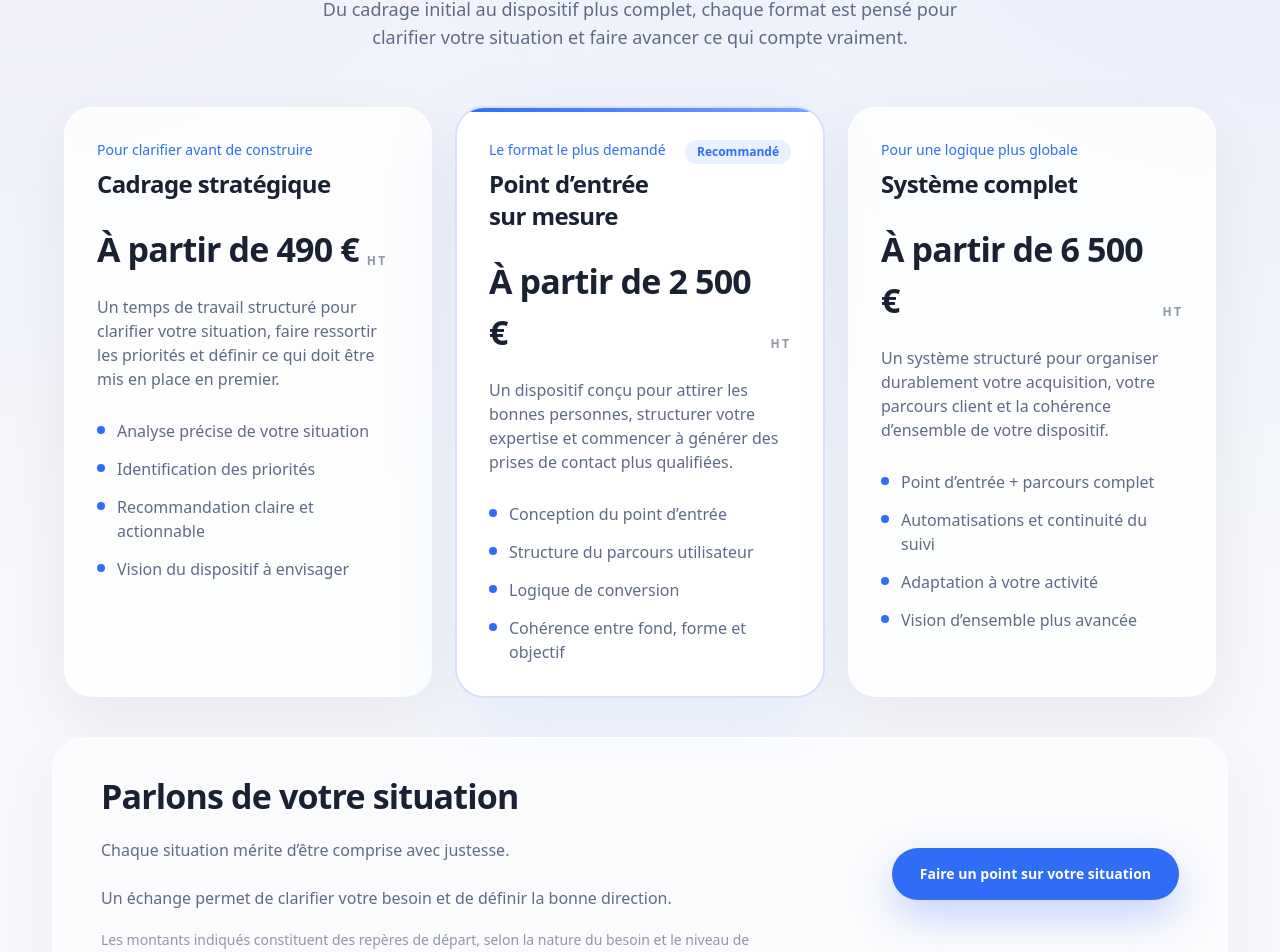
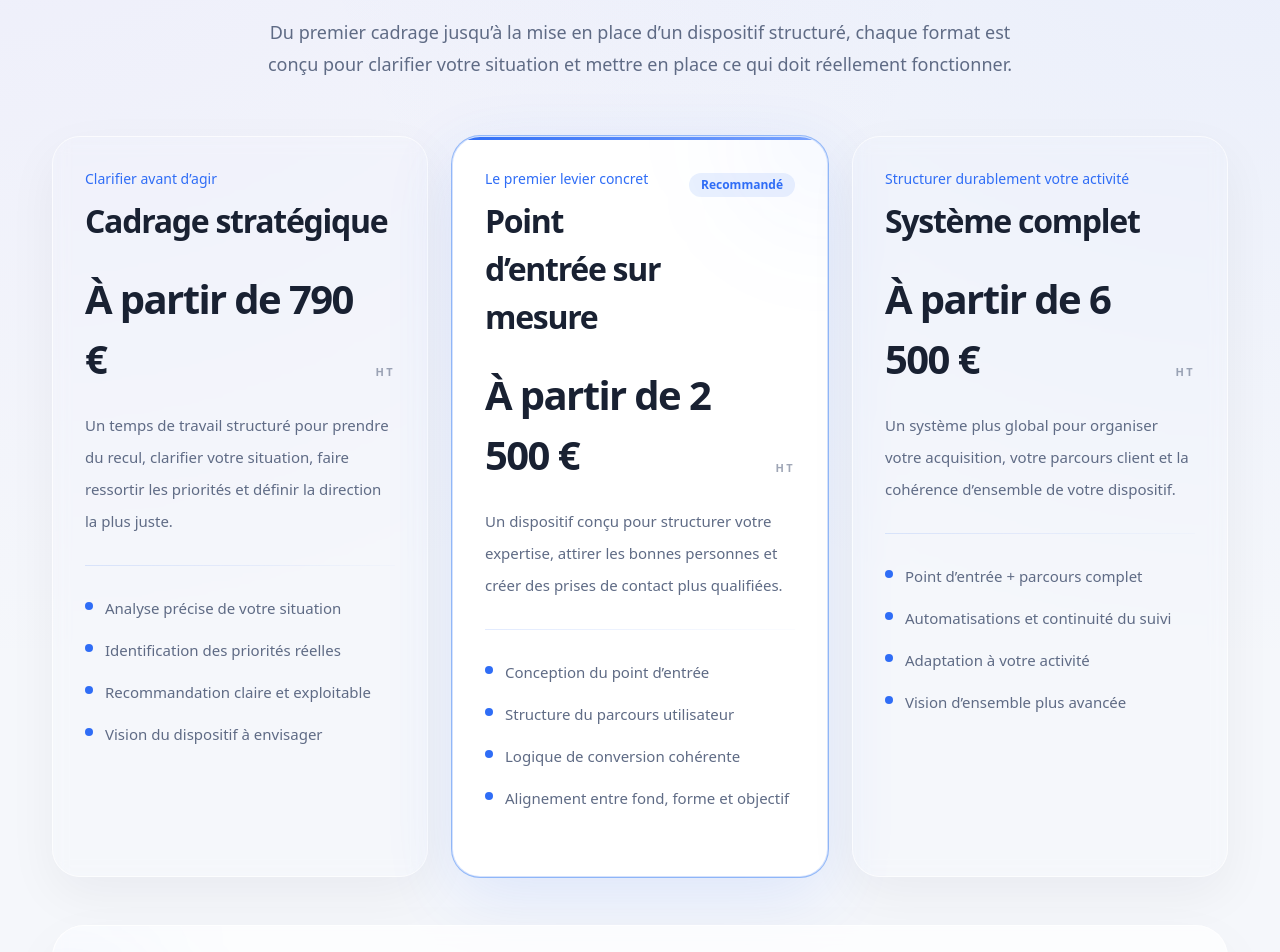
Before and after one commit to arnaudcrestey/portail-site-vitrine, a Next.js app: page /tarifs in a window 1280 px wide. Shown: the part 353-1305 px from the top of the page. Built offline with nearby package versions, Linux system fonts and the light colour scheme.

Commit message:
Update page.tsx

```diff
--- a/app/tarifs/page.tsx
+++ b/app/tarifs/page.tsx
@@ -12,37 +12,37 @@ type PricingItem = {
 const pricingItems: PricingItem[] = [
   {
     title: 'Cadrage stratégique',
-    subtitle: 'Pour clarifier avant de construire',
-    amount: '490',
+    subtitle: 'Clarifier avant d’agir',
+    amount: '790',
     description:
-      'Un temps de travail structuré pour clarifier votre situation, faire ressortir les priorités et définir ce qui doit être mis en place en premier.',
+      'Un temps de travail structuré pour prendre du recul, clarifier votre situation, faire ressortir les priorités et définir la direction la plus juste.',
     details: [
       'Analyse précise de votre situation',
-      'Identification des priorités',
-      'Recommandation claire et actionnable',
+      'Identification des priorités réelles',
+      'Recommandation claire et exploitable',
       'Vision du dispositif à envisager',
     ],
   },
   {
     title: 'Point d’entrée sur mesure',
-    subtitle: 'Le format le plus demandé',
+    subtitle: 'Le premier levier concret',
     amount: '2 500',
     description:
-      'Un dispositif conçu pour attirer les bonnes personnes, structurer votre expertise et commencer à générer des prises de contact plus qualifiées.',
+      'Un dispositif conçu pour structurer votre expertise, attirer les bonnes personnes et créer des prises de contact plus qualifiées.',
     details: [
       'Conception du point d’entrée',
       'Structure du parcours utilisateur',
-      'Logique de conversion',
-      'Cohérence entre fond, forme et objectif',
+      'Logique de conversion cohérente',
+      'Alignement entre fond, forme et objectif',
     ],
     featured: true,
   },
   {
     title: 'Système complet',
-    subtitle: 'Pour une logique plus globale',
+    subtitle: 'Structurer durablement votre activité',
     amount: '6 500',
     description:
-      'Un système structuré pour organiser durablement votre acquisition, votre parcours client et la cohérence d’ensemble de votre dispositif.',
+      'Un système plus global pour organiser votre acquisition, votre parcours client et la cohérence d’ensemble de votre dispositif.',
     details: [
       'Point d’entrée + parcours complet',
       'Automatisations et continuité du suivi',
@@ -60,62 +60,72 @@ export const metadata = {
 
 function PriceDisplay({ amount }: { amount: string }) {
   return (
-    <div className="mt-6 flex items-end gap-2">
-      <span className="text-[30px] font-semibold tracking-tight text-ink sm:text-[34px]">
+    <div className="mt-6 flex items-end gap-2 sm:gap-2.5">
+      <span className="text-[30px] font-semibold tracking-[-0.04em] text-ink sm:text-[36px] lg:text-[40px]">
         À partir de {amount} €
       </span>
-      <span className="pb-[6px] text-[11px] font-semibold uppercase tracking-[0.18em] text-slate/70 sm:text-xs">
+      <span className="pb-[7px] text-[10px] font-semibold uppercase tracking-[0.22em] text-slate/60 sm:pb-[8px] sm:text-[11px]">
         HT
       </span>
     </div>
   );
 }
 
+function CheckDot() {
+  return <span className="mt-[8px] h-2 w-2 shrink-0 rounded-full bg-[#2f6df6]" />;
+}
+
 export default function TarifsPage() {
   return (
-    <section className="section-spacing">
+    <section className="section-spacing overflow-hidden">
       <div className="container-layout">
-        <div className="mx-auto max-w-3xl text-center">
+        <div className="mx-auto max-w-4xl text-center">
           <span className="section-eyebrow">Formats & tarifs</span>
 
-          <h1 className="mt-4 text-4xl font-semibold tracking-tight text-ink sm:text-5xl lg:text-[48px] lg:leading-[1.12]">
+          <h1 className="mt-4 text-[2.2rem] font-semibold tracking-[-0.05em] text-ink sm:text-5xl lg:text-[60px] lg:leading-[1.04]">
             Structurer ce qui doit
             <br className="hidden sm:block" />
             vraiment fonctionner
           </h1>
 
-          <p className="mx-auto mt-5 max-w-2xl text-base leading-8 text-slate sm:text-lg">
-            Du cadrage initial au dispositif plus complet, chaque format est pensé pour clarifier
-            votre situation et faire avancer ce qui compte vraiment.
+          <p className="mx-auto mt-6 max-w-3xl text-[15px] leading-7 text-slate sm:text-lg sm:leading-8">
+            Du premier cadrage jusqu’à la mise en place d’un dispositif structuré, chaque format est
+            conçu pour clarifier votre situation et mettre en place ce qui doit réellement
+            fonctionner.
           </p>
         </div>
 
-        <div className="mx-auto mt-14 grid max-w-6xl gap-6 lg:grid-cols-3">
+        <div className="mx-auto mt-12 grid max-w-7xl gap-6 md:mt-14 md:grid-cols-2 xl:grid-cols-3">
           {pricingItems.map((item) => (
             <article
               key={item.title}
-              className={`relative flex h-full flex-col overflow-hidden rounded-[28px] border px-6 py-7 sm:px-8 sm:py-8 ${
+              className={`group relative flex h-full flex-col overflow-hidden rounded-[28px] border px-5 py-6 transition duration-300 sm:px-7 sm:py-8 lg:px-8 ${
                 item.featured
-                  ? 'border-[#2f6df6]/20 bg-white shadow-[0_24px_80px_rgba(47,109,246,0.10)] ring-1 ring-[#2f6df6]/10'
-                  : 'border-white/60 bg-white/80 shadow-[0_20px_60px_rgba(15,23,42,0.06)]'
+                  ? 'border-[#2f6df6]/20 bg-white shadow-[0_20px_70px_rgba(47,109,246,0.12)] ring-1 ring-[#2f6df6]/12'
+                  : 'border-white/70 bg-white/82 shadow-[0_18px_50px_rgba(15,23,42,0.05)] backdrop-blur'
               }`}
             >
               {item.featured ? (
-                <div className="pointer-events-none absolute inset-x-0 top-0 h-1 bg-[linear-gradient(90deg,#2f6df6_0%,#7aa2ff_100%)]" />
-              ) : null}
+                <>
+                  <div className="pointer-events-none absolute inset-x-0 top-0 h-[3px] bg-[linear-gradient(90deg,#2f6df6_0%,#7ea7ff_100%)]" />
+                  <div className="pointer-events-none absolute -right-20 -top-20 h-40 w-40 rounded-full bg-[#2f6df6]/[0.06] blur-3xl" />
+                </>
+              ) : (
+                <div className="pointer-events-none absolute -right-16 -top-16 h-32 w-32 rounded-full bg-slate-200/30 blur-3xl" />
+              )}
 
-              <div className="flex h-full flex-col">
+              <div className="relative flex h-full flex-col">
                 <div>
-                  <div className="flex items-start justify-between gap-4">
-                    <div>
+                  <div className="flex flex-col gap-4 sm:flex-row sm:items-start sm:justify-between">
+                    <div className="min-w-0">
                       <p className="text-sm font-medium text-[#2f6df6]">{item.subtitle}</p>
-                      <h2 className="mt-2 text-2xl font-semibold tracking-tight text-ink">
+                      <h2 className="mt-2 text-[28px] font-semibold tracking-[-0.04em] text-ink sm:text-[30px] lg:text-[32px]">
                         {item.title}
                       </h2>
                     </div>
 
                     {item.featured ? (
-                      <span className="inline-flex shrink-0 rounded-full bg-[#2f6df6]/10 px-3 py-1 text-[11px] font-semibold text-[#2f6df6] sm:text-xs">
+                      <span className="inline-flex w-fit shrink-0 rounded-full bg-[#2f6df6]/10 px-3 py-1 text-[11px] font-semibold text-[#2f6df6] sm:mt-1 sm:text-xs">
                         Recommandé
                       </span>
                     ) : null}
@@ -123,49 +133,58 @@ export default function TarifsPage() {
 
                   <PriceDisplay amount={item.amount} />
 
-                  <p className="mt-5 text-sm leading-7 text-slate sm:text-base">
+                  <p className="mt-5 text-sm leading-7 text-slate sm:text-[15px] sm:leading-8">
                     {item.description}
                   </p>
                 </div>
 
-                <ul className="mt-7 space-y-3.5 text-sm text-slate sm:text-base">
+                <div className="mt-7 h-px w-full bg-[linear-gradient(90deg,rgba(47,109,246,0.14),rgba(47,109,246,0.02))]" />
+
+                <ul className="mt-7 space-y-3.5 text-sm text-slate sm:text-[15px] sm:leading-7">
                   {item.details.map((detail) => (
                     <li key={detail} className="flex items-start gap-3">
-                      <span className="mt-[7px] h-2 w-2 shrink-0 rounded-full bg-[#2f6df6]" />
+                      <CheckDot />
                       <span>{detail}</span>
                     </li>
                   ))}
                 </ul>
+
+                <div className="mt-8" />
               </div>
             </article>
           ))}
         </div>
 
-        <div className="mt-10 rounded-[28px] border border-white/60 bg-white/55 px-6 py-8 shadow-[0_20px_60px_rgba(15,23,42,0.04)] backdrop-blur sm:rounded-[32px] sm:px-8 sm:py-10 lg:px-12">
-          <div className="flex flex-col gap-7 lg:flex-row lg:items-center lg:justify-between lg:gap-12">
-            <div className="max-w-[720px]">
-              <h3 className="text-2xl font-semibold tracking-tight text-ink sm:text-3xl lg:text-[34px]">
+        <div className="mt-10 md:mt-12">
+          <div className="relative overflow-hidden rounded-[28px] border border-white/70 bg-white/70 px-5 py-7 shadow-[0_20px_60px_rgba(15,23,42,0.04)] backdrop-blur sm:rounded-[32px] sm:px-8 sm:py-10 lg:px-12 lg:py-12">
+            <div className="pointer-events-none absolute -left-16 top-0 h-40 w-40 rounded-full bg-[#2f6df6]/[0.05] blur-3xl" />
+            <div className="pointer-events-none absolute right-0 top-0 h-40 w-40 rounded-full bg-slate-300/20 blur-3xl" />
+
+            <div className="relative flex flex-col gap-8 lg:flex-row lg:items-center lg:justify-between lg:gap-12">
+              <div className="max-w-[760px]">
+                <h3 className="text-[30px] font-semibold tracking-[-0.04em] text-ink sm:text-[34px] lg:text-[38px]">
                   Parlons de votre situation
                 </h3>
 
-              <p className="mt-4 max-w-[560px] text-sm leading-7 text-slate sm:mt-5 sm:text-base sm:leading-8">
+                <p className="mt-4 max-w-[620px] text-sm leading-7 text-slate sm:text-base sm:leading-8">
                   Chaque situation mérite d’être comprise avec justesse.
                 </p>
 
-              <p className="mt-3 max-w-[620px] text-sm leading-7 text-slate sm:mt-4 sm:text-base sm:leading-8">
-                Un échange permet de clarifier votre besoin et de définir la bonne direction.
+                <p className="mt-3 max-w-[680px] text-sm leading-7 text-slate sm:text-base sm:leading-8">
+                  Un échange permet de clarifier votre besoin, d’évaluer le niveau de structuration
+                  nécessaire et de définir la direction la plus pertinente.
                 </p>
 
-              <p className="mt-4 text-xs leading-6 text-slate/70 sm:text-sm">
-                Les montants indiqués constituent des repères de départ, selon la nature du besoin
-                et le niveau de structuration attendu.
+                <p className="mt-5 max-w-[720px] text-xs leading-6 text-slate/70 sm:text-sm">
+                  Les montants indiqués constituent des repères de départ, selon la nature du besoin,
+                  le niveau de personnalisation attendu et l’ampleur du dispositif à concevoir.
                 </p>
               </div>
 
-            <div className="flex justify-center lg:block lg:shrink-0">
+              <div className="flex justify-center lg:justify-end">
                 <Link
                   href="/contact"
-                className="inline-flex min-h-[52px] items-center justify-center rounded-full bg-[#2f6df6] px-6 py-3 text-sm font-semibold text-white shadow-[0_16px_40px_rgba(59,99,243,0.28)] transition hover:translate-y-[-1px] hover:shadow-[0_20px_44px_rgba(59,99,243,0.34)] sm:px-7"
+                  className="inline-flex min-h-[54px] items-center justify-center rounded-full bg-[#2f6df6] px-6 py-3 text-center text-sm font-semibold text-white shadow-[0_18px_40px_rgba(47,109,246,0.28)] transition duration-200 hover:-translate-y-[1px] hover:shadow-[0_22px_46px_rgba(47,109,246,0.34)] sm:px-7 sm:text-[15px]"
                 >
                   Faire un point sur votre situation
                 </Link>
@@ -173,6 +192,7 @@ export default function TarifsPage() {
             </div>
           </div>
         </div>
+      </div>
     </section>
   );
 }
```
Lines whose indentation alone changed are shown as unchanged.
